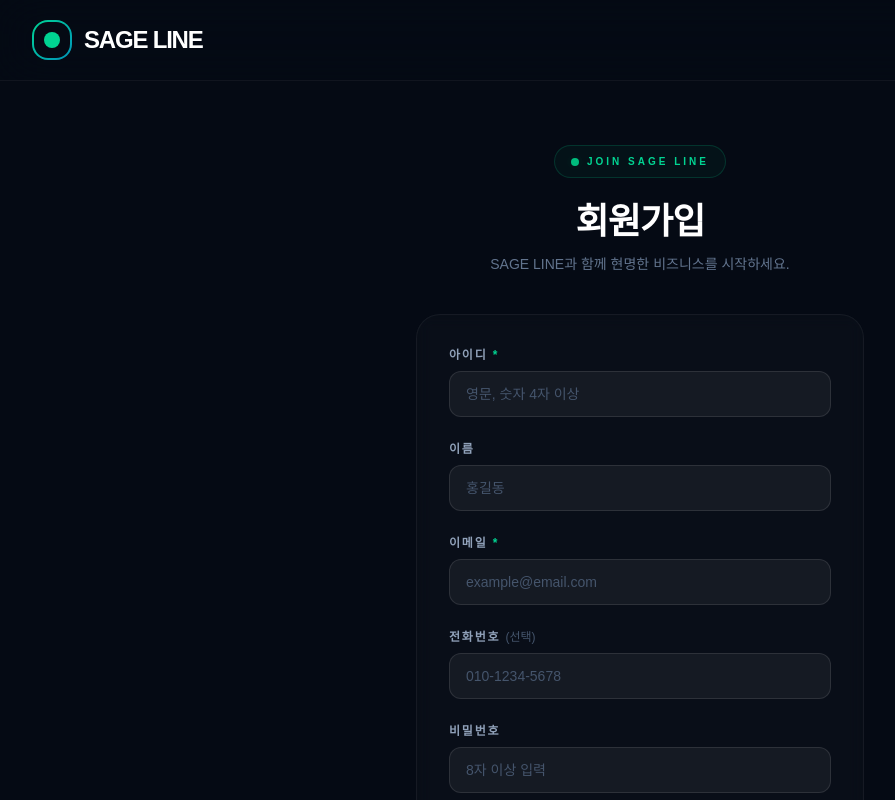
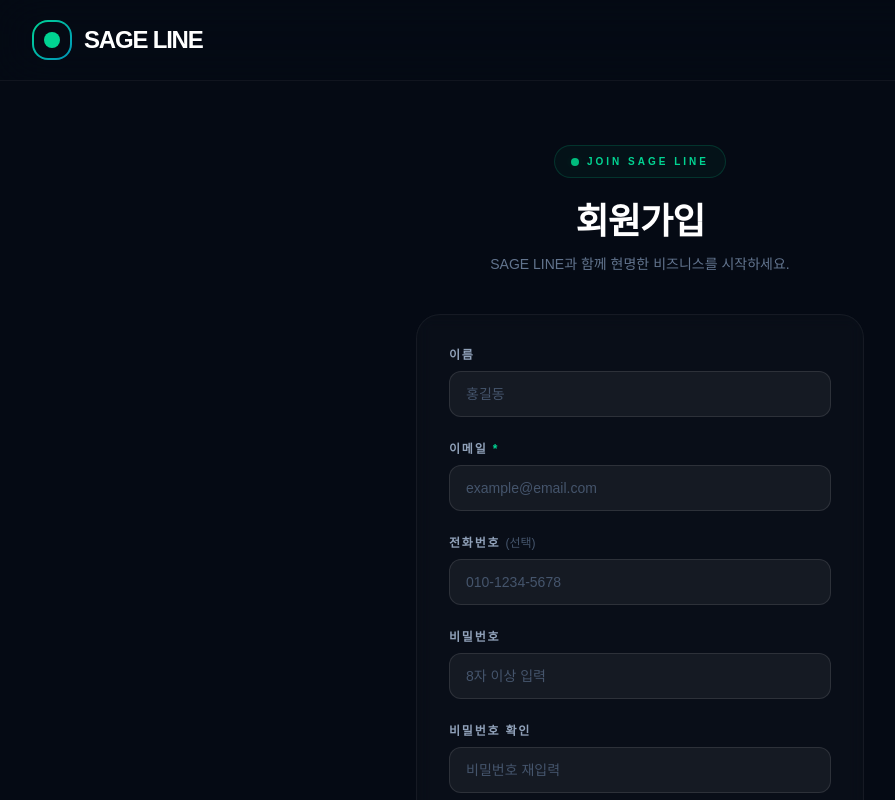
Before and after one commit to coosoodo/my-simple-next, a Next.js app: page /signup in a window 1280 px wide. Shown: the top 800 px of the page, without its empty margins (0-895 px from the left). Built offline with nearby package versions, Linux system fonts and the light colour scheme; no server answers.

Commit message:
Remove userId field, use email as ID

```diff
--- a/src/app/signup/SignupForm.tsx
+++ b/src/app/signup/SignupForm.tsx
@@ -31,24 +31,6 @@ export default function SignupForm() {
 
   return (
     <form action={formAction} className="space-y-6">
-      {/* 아이디 (필수) */}
-      <div>
-        <label htmlFor="userId" className="block text-xs font-bold uppercase tracking-[0.15em] text-slate-400 mb-2">
-          아이디 <span className="text-emerald-400">*</span>
-        </label>
-        <input
-          id="userId"
-          name="userId"
-          type="text"
-          autoComplete="username"
-          placeholder="영문, 숫자 4자 이상"
-          className="w-full rounded-xl border border-white/10 bg-white/5 px-4 py-3 text-sm text-white placeholder:text-slate-600 focus:border-emerald-500/50 focus:outline-none focus:ring-2 focus:ring-emerald-500/20 transition-all"
-        />
-        {state.errors?.userId && (
-          <p className="mt-2 text-xs text-red-400">{state.errors.userId[0]}</p>
-        )}
-      </div>
-
       {/* 이름 */}
       <div>
         <label htmlFor="name" className="block text-xs font-bold uppercase tracking-[0.15em] text-slate-400 mb-2">
--- a/src/app/signup/actions.ts
+++ b/src/app/signup/actions.ts
@@ -4,7 +4,6 @@ import { supabase } from '@/lib/supabase';
 
 export type SignupState = {
   errors?: {
-    userId?: string[];
     name?: string[];
     email?: string[];
     phone?: string[];
@@ -19,7 +18,6 @@ export async function signupAction(
   prevState: SignupState,
   formData: FormData
 ): Promise<SignupState> {
-  const userId = (formData.get('userId') as string)?.trim();
   const name = (formData.get('name') as string)?.trim();
   const email = (formData.get('email') as string)?.trim();
   const phone = (formData.get('phone') as string)?.trim();
@@ -27,12 +25,6 @@ export async function signupAction(
   const confirm = formData.get('confirm') as string;
 
   const errors: SignupState['errors'] = {};
-
-  if (!userId || userId.length < 4) {
-    errors.userId = ['아이디는 4자 이상 입력해주세요.'];
-  } else if (!/^[a-zA-Z0-9_]+$/.test(userId)) {
-    errors.userId = ['아이디는 영문, 숫자, 밑줄(_)만 사용할 수 있습니다.'];
-  }
 
   if (!name || name.length < 2) {
     errors.name = ['이름은 2자 이상 입력해주세요.'];
@@ -63,7 +55,7 @@ export async function signupAction(
     email,
     password,
     options: {
-      data: { user_id: userId, name, phone: phone || null },
+      data: { name, phone: phone || null },
     },
   });
 
```
